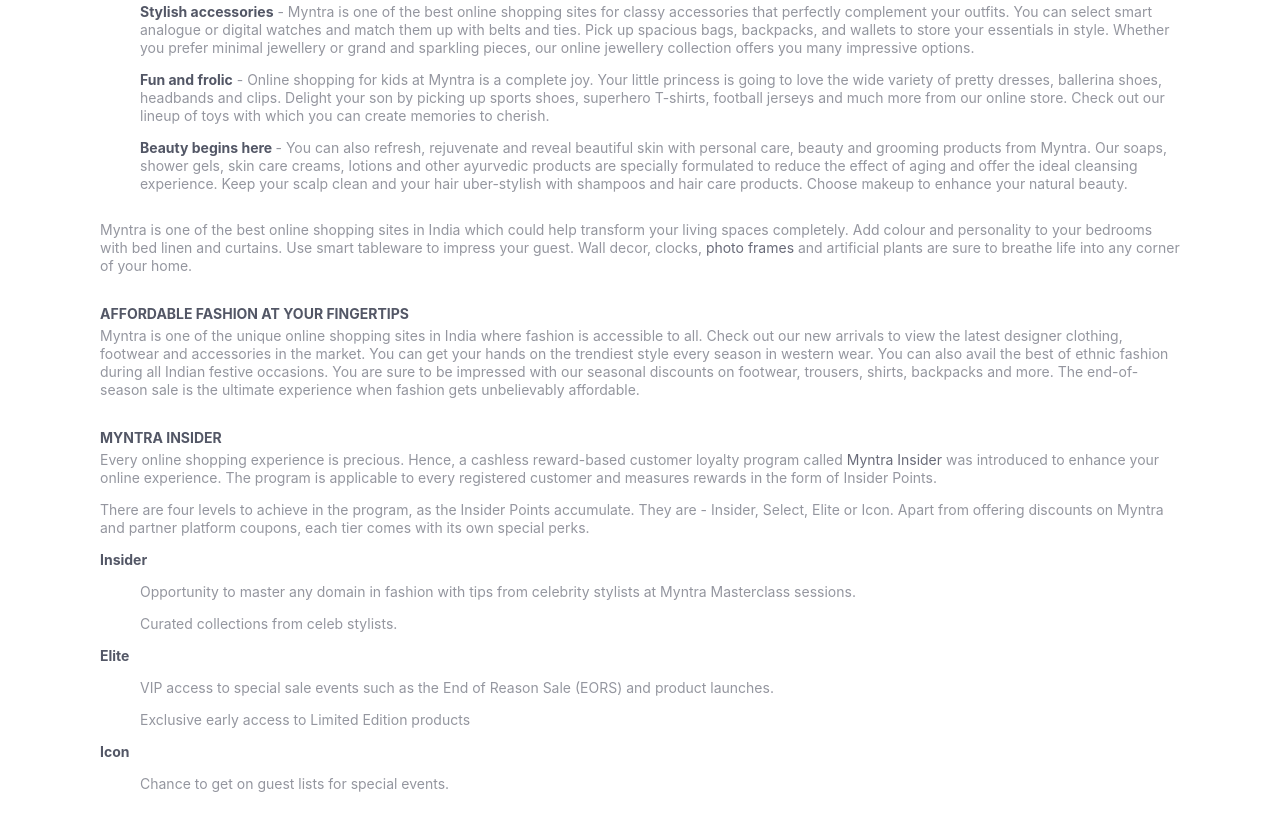
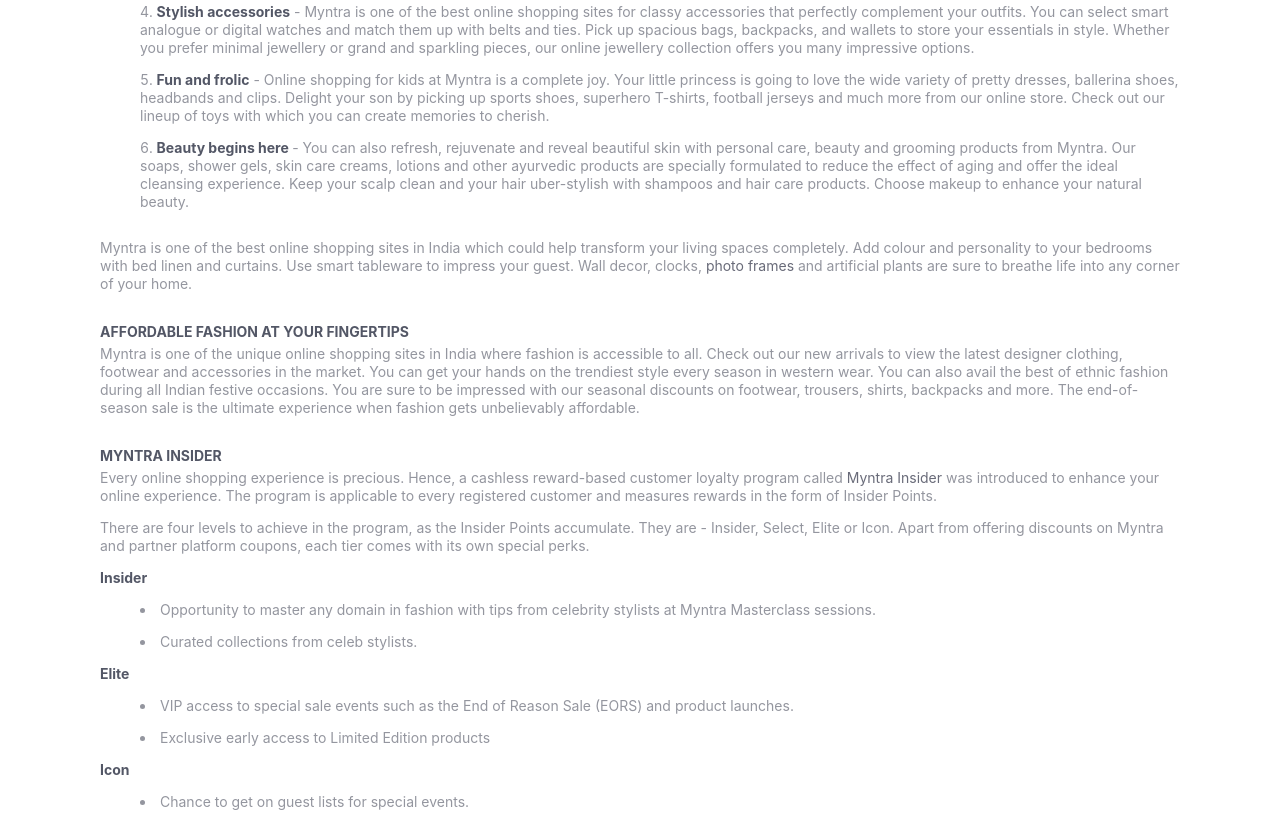
Before and after one commit to tufail-ahmad/CSS-Practice-Exercises, a plain HTML site: page Project Myntra Clone/index.html in a window 1280 px wide. Shown: the part 4739-5553 px from the top of the page. Drawn offline with nearby package versions, Linux system fonts and the light colour scheme.

Commit message:
update myntra clone

```diff
--- a/Project Myntra Clone/index.css
+++ b/Project Myntra Clone/index.css
@@ -529,8 +529,6 @@ h3 {
 }
 .unordered_list li {
   margin: 14px 0px 14px 0px;
+  list-style-type: decimal;
+  list-style-position: inside;
 }
-
-.unordered_list li::marker {
-  content: counter(list-item);
-}
--- a/Project Myntra Clone/index.html
+++ b/Project Myntra Clone/index.html
@@ -5,8 +5,7 @@
   <title>Myntra Clone</title>
   <link rel="stylesheet" href="index.css">
   <link rel="stylesheet"
-    href="https://fonts.googleapis.com/css2?family=Material+Symbols+Outlined:opsz,wght,FILL,GRAD@20..48,200,0..1,-50..200" />
-  <script src="https://kit.fontawesome.com/d3559ad619.js" crossorigin="anonymous"></script>
+    href="https://fonts.googleapis.com/css2?family=Material+Symbols+Outlined:opsz,wght,FILL,GRAD@20..48,100..700,0..1,-50..200&" />
 </head>
 
 <body>
@@ -446,20 +445,23 @@
         </p>
         <h3 style="margin-top: 14px; margin-bottom: 14px;">Insider</h3>
         <ul class="unordered_list">
-          <li style="margin-top: 0px;">Opportunity to master any domain in fashion with tips from celebrity
+          <li style="margin-top: 0px; list-style-type: disc;">Opportunity to master any domain in fashion with tips from
+            celebrity
             stylists at Myntra Masterclass
             sessions.</li>
-          <li>Curated collections from celeb stylists.</li>
+          <li style="list-style-type: disc;">Curated collections from celeb stylists.</li>
         </ul>
         <h3 style="margin-top: 0px; margin-bottom: 14px;">Elite</h3>
         <ul class="unordered_list">
-          <li style="margin-top: 0px;">VIP access to special sale events such as the End of Reason Sale (EORS) and
+          <li style="margin-top: 0px; list-style-type: disc;">VIP access to special sale events such as the End of
+            Reason Sale (EORS) and
             product launches.</li>
-          <li>Exclusive early access to Limited Edition products</li>
+          <li style="list-style-type: disc;">Exclusive early access to Limited Edition products</li>
         </ul>
         <h3 style="margin-top: 0px; margin-bottom: 14px;">Icon</h3>
         <ul class="unordered_list">
-          <li style="margin-top: 0px; margin-bottom: 0px;">Chance to get on guest lists for special events.</li>
+          <li style="margin-top: 0px; margin-bottom: 0px;list-style-type: disc;">Chance to get on guest lists for
+            special events.</li>
         </ul>
         <h3>Myntra Studio - The Personalised Fashion Feed You Wouldn't Want To Miss Out On</h3>
         <p>The world wide web is evolving at a relentless pace, and with an accelerated growth each passing year,
```
Also changed, not shown: Other Properties/marker.html (+4 -14 lines).
